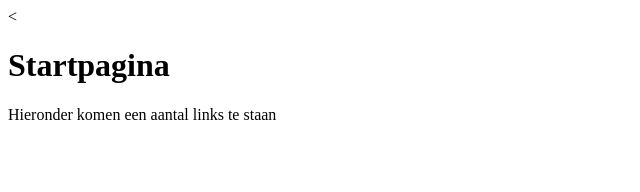
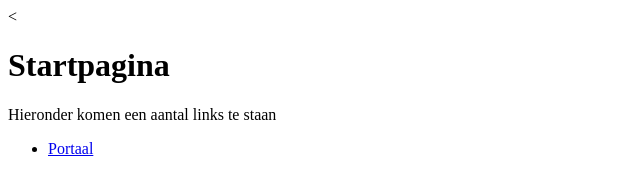
Before and after one commit to DrentheCollege/DG3BranchVoorbeeld, a plain HTML site: page index.html in a window 1280 px wide. Shown: the full height of the page, 0-640 px from the left. Drawn offline with Linux system fonts and the light colour scheme.

Commit message:
Portal toegevoegd

```diff
--- a/index.html
+++ b/index.html
@@ -6,6 +6,7 @@
   <h1>Startpagina</h1>
   <p>Hieronder komen een aantal links te staan</p>
   <ul>
+    <li><a href="https://portal.drentecollege.nl">Portaal</a></li>
   </ul>
 </<body>
 
```
